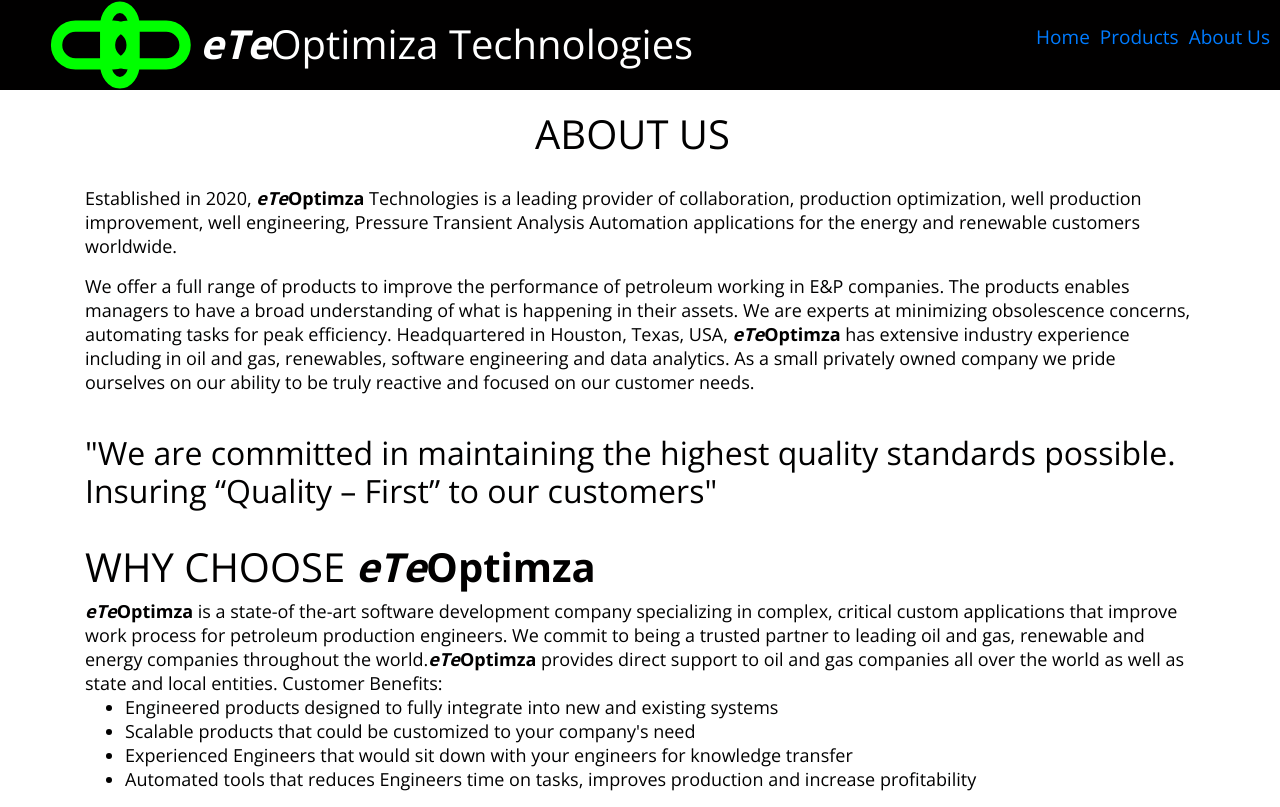
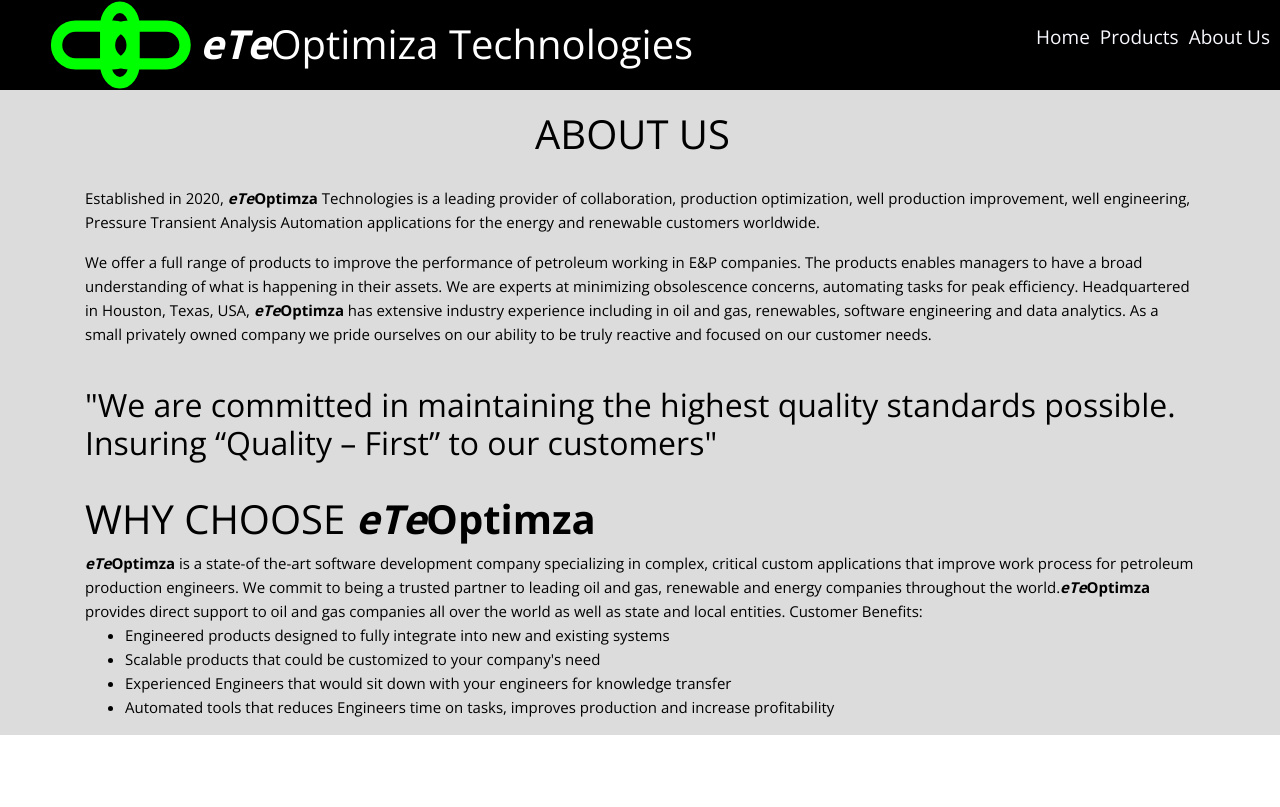
Before and after one commit to IT-Concern/amplifyapp, a React (Create React App) app: page /Aboutus in a window 1280 px wide. Built offline with nearby package versions, Linux system fonts and the light colour scheme.

Commit message:
background change

```diff
--- a/src/App.js
+++ b/src/App.js
@@ -8,7 +8,6 @@
 import Homepage from "./components/pages/homepage";
 import Products from "./components/pages/products";
 import Aboutus from "./components/pages/about";
-import Readme from "./components/pages/readme";
 
 import "./Assets/css/default.min.css"
 
@@ -23,7 +22,7 @@
               <Route exact path='/' component={Homepage} />
               <Route exact path='/Products' component={Products} />
               <Route exact path='/Aboutus' component={Aboutus} />
-              <Route exact path='/Readme' component={Readme} />
+
 
               <Footer />
 
--- a/src/Assets/css/default.min.css
+++ b/src/Assets/css/default.min.css
@@ -1 +1 @@
-body{font-family:'Open Sans',sans-serif;font-size:18px;color:#010000;font-weight:400;font-style:normal}a{text-decoration:none;-webkit-transition:.4s ease-in-out;-moz-transition:.4s ease-in-out;transition:.4s ease-in-out;cursor:pointer}a:hover{color:#ff1755;-webkit-transition:.4s ease-in-out;-moz-transition:.4s ease-in-out;transition:.4s ease-in-out}.container-fluid{line-height:24px}header{position:relative;display:block;width:100%;background:#010000;color:#fff;height:90px}header .logo{position:absolute;top:50%;left:15px;-webkit-transform:translateY(-50%);-moz-transform:translateY(-50%);transform:translateY(-50%)}header nav,header nav ul,header nav ul li{right:0;padding:100}header nav{position:absolute;top:50%;right:15 px;-webkit-transform:translateY(-50%);-moz-transform:translateY(-50%);transform:translateY(-50%)}header nav li,header nav ul{list-style-type:none;display:inline-block;margin-right:10px}header nav li.last,header nav ul.last{margin:0}header nav li a,header nav ul a{font-size:19px;line-height:normal}
+body{font-family:'Open Sans',sans-serif;font-size:15px;color:#010000;font-weight:400;font-style:normal}a{text-decoration:none;-webkit-transition:.4s ease-in-out;-moz-transition:.4s ease-in-out;transition:.4s ease-in-out;cursor:pointer}a:hover{color:#ff1755;-webkit-transition:.4s ease-in-out;-moz-transition:.4s ease-in-out;transition:.4s ease-in-out}.container-fluid{line-height:24px}header{position:relative;display:block;width:100%;background:#010000;color:#fff;height:90px}header .logo{position:absolute;top:50%;left:15px;-webkit-transform:translateY(-50%);-moz-transform:translateY(-50%);transform:translateY(-50%)}header nav,header nav ul,header nav ul li{right:0;padding:10}header nav{position:absolute;top:50%;right:15 px;-webkit-transform:translateY(-50%);-moz-transform:translateY(-50%);transform:translateY(-50%)}header nav li,header nav ul{list-style-type:none;display:inline-block;margin-right:10px}header nav li.last,header nav ul.last{margin:0}header nav li a,header nav ul a{font-size:19px;line-height:normal;color:#f8f8ff}.container-fluid{line-height:24px;background:#dcdcdc}
--- a/src/Assets/scss/_config.scss
+++ b/src/Assets/scss/_config.scss
@@ -9,7 +9,7 @@
 
 body {
     font-family: 'Open Sans', sans-serif ;
-    font-size:18px ;
+    font-size:15px ;
     color: $black ;
     font-weight: 400 ;
     font-style: normal ;
--- a/src/Assets/scss/default.scss
+++ b/src/Assets/scss/default.scss
@@ -37,10 +37,14 @@
             a {
                 font-size: 19px;
                 line-height: normal;
+                color: ghostwhite;
             }
         }
 
     }
+}
 
-
+.container-fluid {
+    line-height: 24px;
+    background: gainsboro;
 }
--- a/src/components/headerComponent/header.js
+++ b/src/components/headerComponent/header.js
@@ -32,7 +32,7 @@
                            <Link to='/'>Home</Link>
                        </li>
                        <li>
-                           <Link to='/Products'>Products</Link>
+                           <Link to='/Products'><span>Products</span></Link>
                        </li>
                        <li className="last">
                            <Link to='/AboutUs'>About Us</Link>
--- a/src/components/pages/homepage.js
+++ b/src/components/pages/homepage.js
@@ -2,7 +2,7 @@
 import "slick-carousel/slick/slick.css";
 import "slick-carousel/slick/slick-theme.css";
 import Slider from "react-slick";
-import ShowMoreText from 'react-show-more-text';
+import ShowMoreText from "react-show-more-text";
 
 const photos = [
     {
--- a/src/components/pages/products.js
+++ b/src/components/pages/products.js
@@ -1,5 +1,4 @@
 import React, { Component } from 'react';
-import {Collapse} from 'react-bootstrap';
 import ShowMoreText from 'react-show-more-text';
 
 class Products extends Component {
@@ -76,7 +75,7 @@
                             <div>
                             <h3>STPF TOOL®</h3>
                                 <br />
-                                <img width="100%" style={{padding:10}} src="http://www.marketoracle.co.uk/images/2020/Mar/crude-oil-13-1.png"/>
+                                <img width="100%" style={{padding:10}} src="http://www.marketoracle.co.uk/images/2020/Mar/crude-oil-13-1.png" alt="images"/>
                             </div>
                             <ShowMoreText
                                 /* Default options */
@@ -111,9 +110,10 @@
                                     </ul>
                                 </ShowMoreText>
                             </div>
-                    <div className="row">
-                        <div className="col">
-                        <br />
+                        </div>
+                        <div className="row">
+                           <div className="col">
+                           <br />
                             <div>
                                 <h3>WDR®</h3>
                                 <img width="100%" style={{paddingLeft:10}} src="https://tse1.mm.bing.net/th?id=OIP.chSNCgJG-C5d1g-TQf9-uAHaEJ&pid=Api&P=0&w=269&h=152" alt="images"/>
@@ -140,8 +140,7 @@
                                 A drilling engineer will use the software to record drilling data and generate daily reports whereas a
                                 manager can use WDR to review and manage data, make an end-of-well recap and compare multiple wells.
                             </ShowMoreText>
-
-                            </div>
+                        </div>
                         <div className="col">
                         <br />
                             <div>
@@ -203,7 +202,6 @@
                     </div>
                 </div>
             </div>
-        </div>
          );
     }
 }
--- a/src/components/pages/readme.js
+++ /dev/null
@@ -1,42 +0,0 @@
-import React, { Component } from 'react';
-import ShowMoreText from 'react-show-more-text';
-
-// ...
-
-class Readme extends Component {
-
-    executeOnClick(isExpanded) {
-        console.log(isExpanded);
-    }
-
-    render() {
-        return (
-            <ShowMoreText
-                /* Default options */
-                lines={3}
-                more='Show more'
-                less='Show less'
-                anchorClass=''
-                onClick={this.executeOnClick}
-                expanded={false}
-                width={280}
-            >
-                Lorem ipsum dolor sit amet, consectetur <a href="https://www.yahoo.com/" target="_blank">yahoo.com</a> adipiscing elit, sed do eiusmod tempor incididunt
-                <a href="https://www.google.bg/" title="Google" rel="nofollow" target="_blank">www.google.bg</a> ut labore et dolore magna amet, consectetur adipiscing elit,
-                sed do eiusmod tempor incididunt ut labore et dolore magna aliqua. Ut enim ad
-                minim veniam, quis nostrud exercitation ullamco laboris nisi
-                ut aliquip ex Lorem ipsum dolor sit amet, consectetur
-                adipiscing elit, sed do eiusmod tempor incididunt ut labore
-
-
-                et dolore magna aliqua. Ut enim ad minim veniam, quis
-                nostrud exercitation ullamco laboris nisi ut aliquip ex
-                Lorem ipsum dolor sit amet, consectetur adipiscing elit, sed
-                do eiusmod tempor incididunt ut labore et dolore magna
-                aliqua. Ut enim ad minim veniam, quis nostrud exercitation
-            </ShowMoreText>
-        );
-    }
-}
-
-export default Readme;
```
